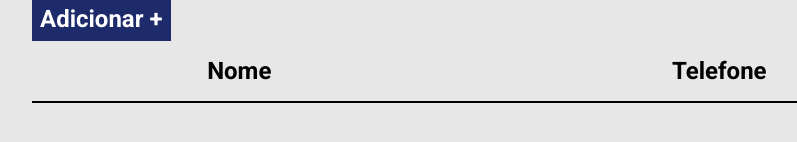
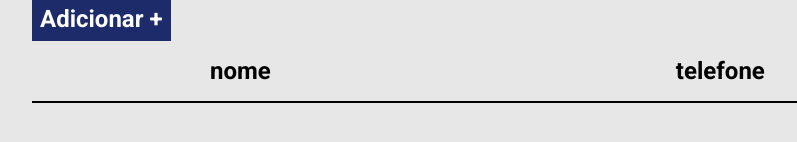
Before and after one commit to marcosvianalmv/exercicio_md_8, a plain HTML site: page index.html in a window 1280 px wide. Shown: the part 236-378 px from the top of the page, 128-925 px from the left. Drawn offline with Linux system fonts and the light colour scheme.

Commit message:
Nova modificacao de nomes de colunas

```diff
--- a/index.html
+++ b/index.html
@@ -24,10 +24,10 @@
                 <thead>
                     <tr>
                         <th>
-                            Nome
+                            nome
                         </th>
                         <th>
-                            Telefone
+                            telefone
                         </th>
                     </tr>
                     <tbody>
```
